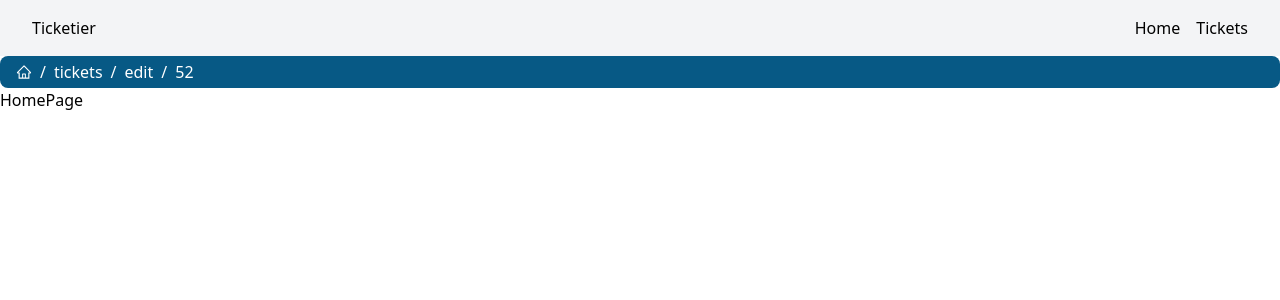
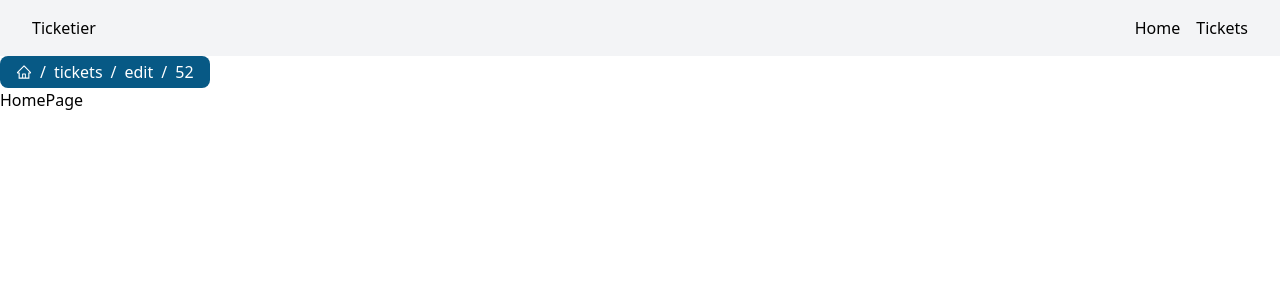
Before and after one commit to AleksandrPolishchuk/TicketierApp, a Next.js app in the folder frontend/ticketier-front-nextjs/: page / in a window 1280 px wide. Shown: the top 300 px of the page. Built offline with nearby package versions, Linux system fonts and the light colour scheme.

Commit message:
add additional styling for BreadCrumb (frontend)

```diff
--- a/frontend/ticketier-front-nextjs/app/page.tsx
+++ b/frontend/ticketier-front-nextjs/app/page.tsx
@@ -3,6 +3,7 @@ import BreadCrumb from "@/components/bread-crumb/BreadCrumb";
 const HomePage = () => {
   return (
     <div>
+      <div className="flex">
         <BreadCrumb
           items={[
             { label: "tickets", route: "/tickets" },
@@ -10,6 +11,7 @@ const HomePage = () => {
             { label: "52", route: "/" },
           ]}
         />
+      </div>
       <h1>HomePage</h1>
     </div>
   );
--- a/frontend/ticketier-front-nextjs/components/bread-crumb/BreadCrumb.tsx
+++ b/frontend/ticketier-front-nextjs/components/bread-crumb/BreadCrumb.tsx
@@ -13,7 +13,7 @@ const BreadCrumb = ({ items = [] }: Props) => {
   return (
     <div className="flex justify-start items-center gap-x-2 bg-sky-800 text-white px-4 py-1 rounded-lg">
       <Link href="/">
-        <AiOutlineHome />
+        <AiOutlineHome className="text-2x1" />
       </Link>
       {items.map((item, index) => (
         <div key={index} className="space-x-2">
```
Lines whose indentation alone changed are shown as unchanged.
